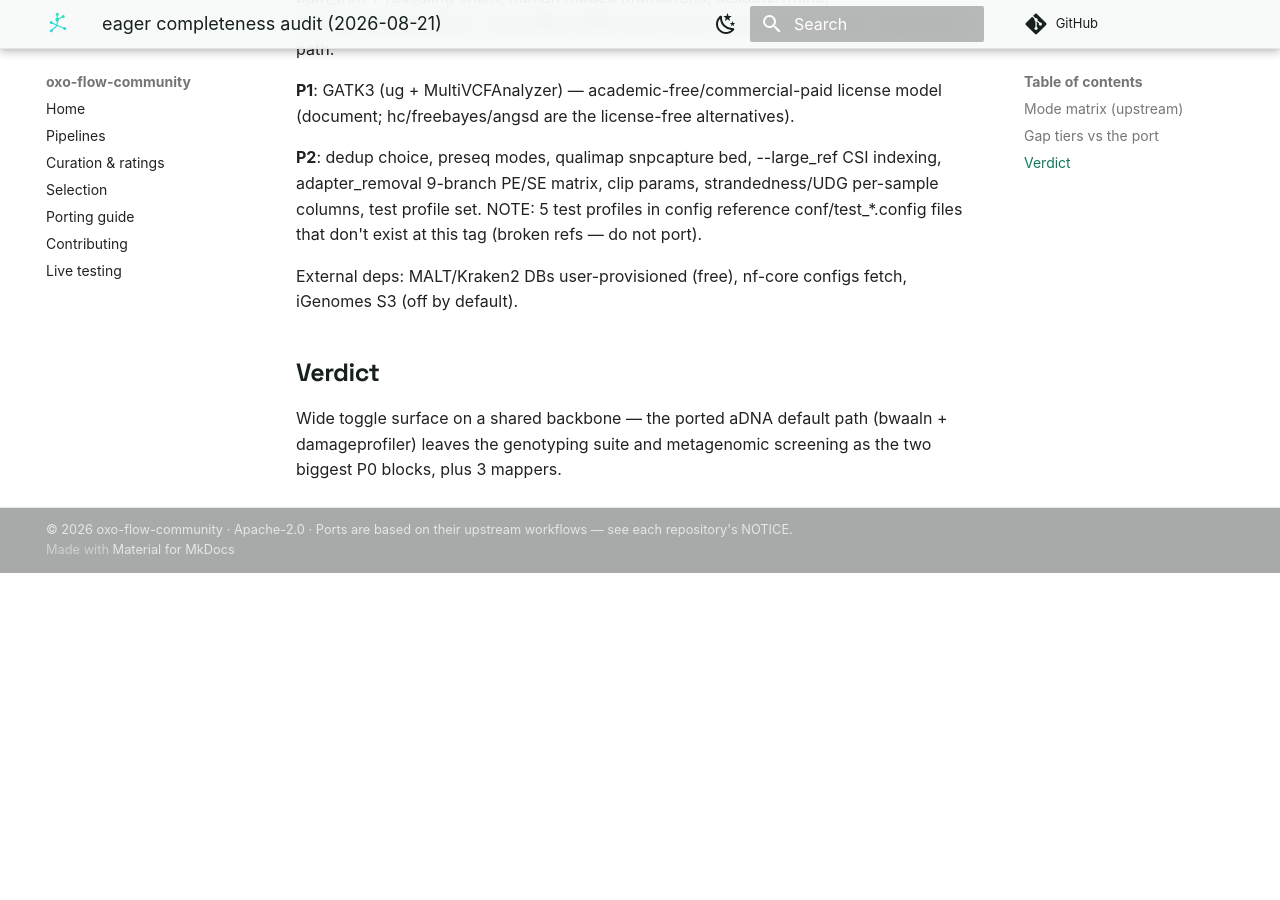
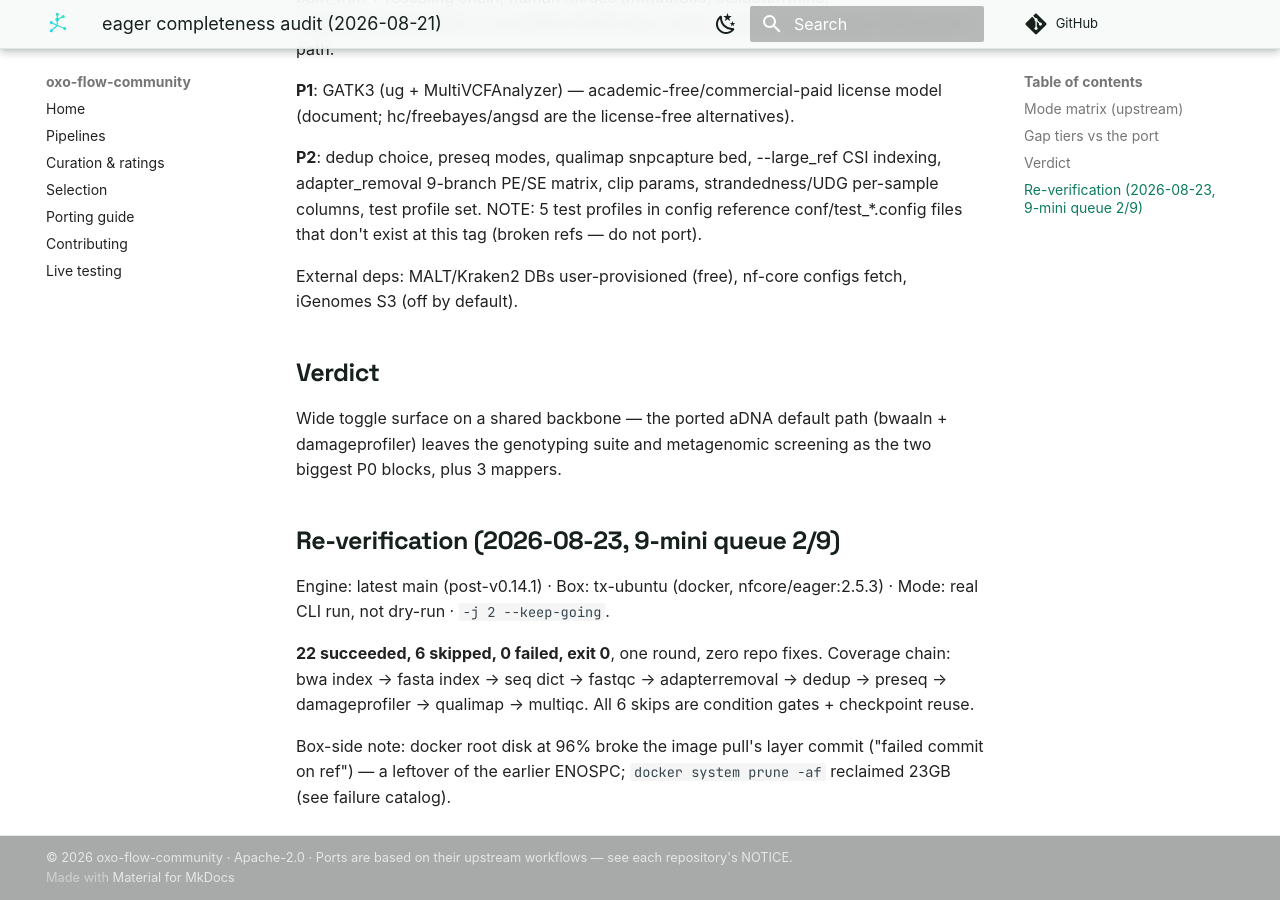
Before and after one commit to oxo-flow-community/oxo-flow-community.github.io, an MkDocs documentation site: the page built from docs/about/audits/eager-2026-08.md, in a window 1280 px wide and 900 px high, scrolled down 1242 px. Built offline with MkDocs 1.6.1 and Material for MkDocs 9.7.7, drawn with Linux system fonts in a browser that asks for light colours; comment, search, counter and statistics services are not loaded; before the commit the page ends 1815 px from its top, so only the background shows below that.

Commit message:
docs(audit): eager 9-mini 2/9 PASS — 22/0/6 exit 0 (nfcore/eager:2.5.3) + docker storage-exhaustion lesson

```diff
--- a/docs/about/audits/eager-2026-08.md
+++ b/docs/about/audits/eager-2026-08.md
@@ -50,3 +50,18 @@ fetch, iGenomes S3 (off by default).
 Wide toggle surface on a shared backbone — the ported aDNA default path
 (bwaaln + damageprofiler) leaves the genotyping suite and metagenomic
 screening as the two biggest P0 blocks, plus 3 mappers.
+
+## Re-verification (2026-08-23, 9-mini queue 2/9)
+
+Engine: latest main (post-v0.14.1) · Box: tx-ubuntu (docker,
+nfcore/eager:2.5.3) · Mode: real CLI run, not dry-run · `-j 2
+--keep-going`.
+
+**22 succeeded, 6 skipped, 0 failed, exit 0**, one round, zero repo
+fixes. Coverage chain: bwa index → fasta index → seq dict → fastqc →
+adapterremoval → dedup → preseq → damageprofiler → qualimap → multiqc.
+All 6 skips are condition gates + checkpoint reuse.
+
+Box-side note: docker root disk at 96% broke the image pull's layer
+commit ("failed commit on ref") — a leftover of the earlier ENOSPC;
+`docker system prune -af` reclaimed 23GB (see failure catalog).
```
Also changed, not shown: skills/live-test/references/failure-catalog.md (+7 -0 lines).
